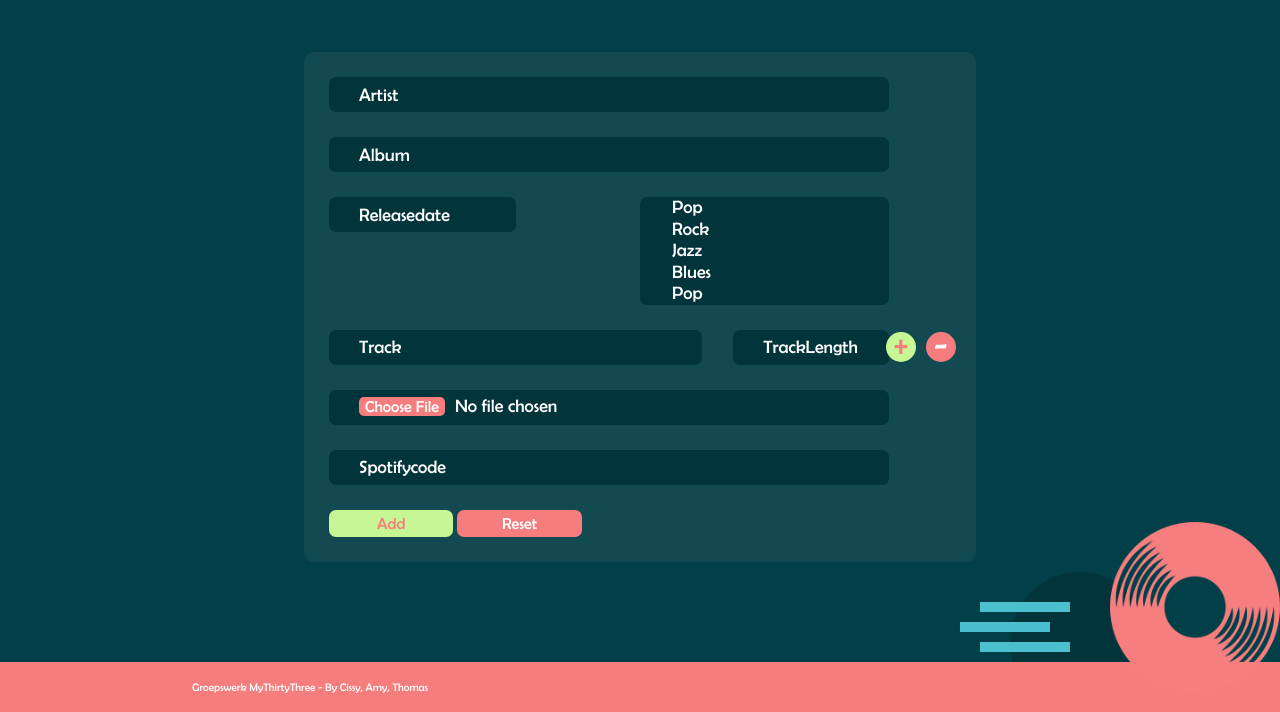
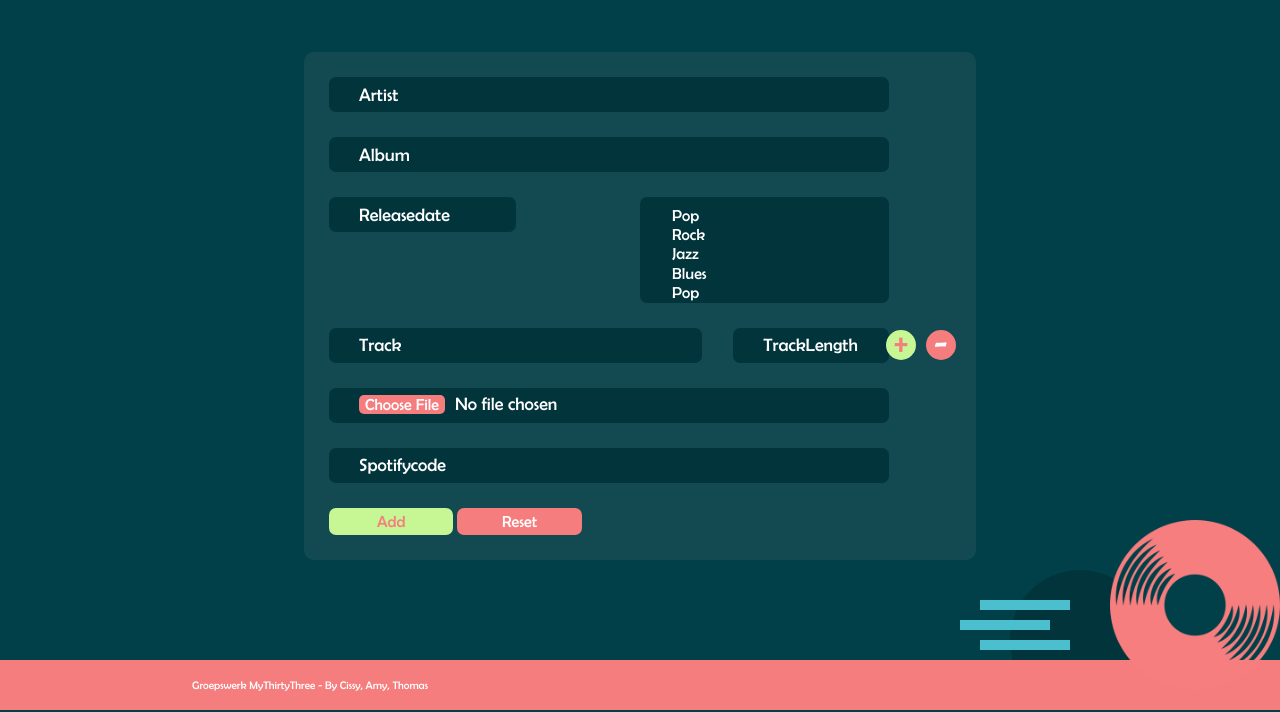
Before and after one commit to spiessenst/groepswerk_backend, a PHP site: page /add.php in a window 1280 px wide. Shown: the part 201-913 px from the top of the page. Run offline with PHP 8.4, Linux system fonts and the light colour scheme; data that the repository does not hold is empty.

```diff
--- a/css/style.css
+++ b/css/style.css
@@ -630,8 +630,9 @@ footer .elements .block2 {
   border-radius: 7px;
   padding-left: 30px;
   padding-right: 30px;
+  padding-top: 10px;
   font-family: "Berlin Sans FB";
-  font-size: 18px;
+  font-size: 16px;
   outline: none;
   color: white;
   overflow-y: auto;
--- a/css/style.scss
+++ b/css/style.scss
@@ -508,8 +508,10 @@ footer {
     border-radius: 7px;
     padding-left: 30px;
     padding-right: 30px;
+    padding-top:  10px;
+
     font-family: "Berlin Sans FB";
-    font-size: 18px;
+    font-size: 16px;
     outline: none;
     color: white;
     overflow-y: auto;
```
Also changed, not shown: 1 other file.
